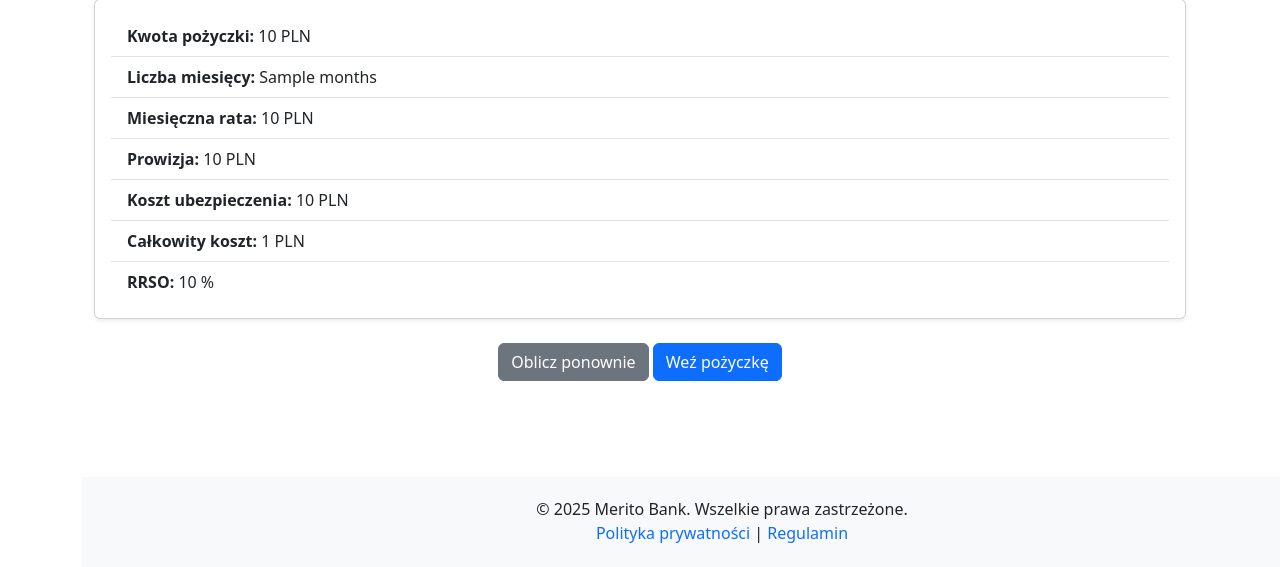
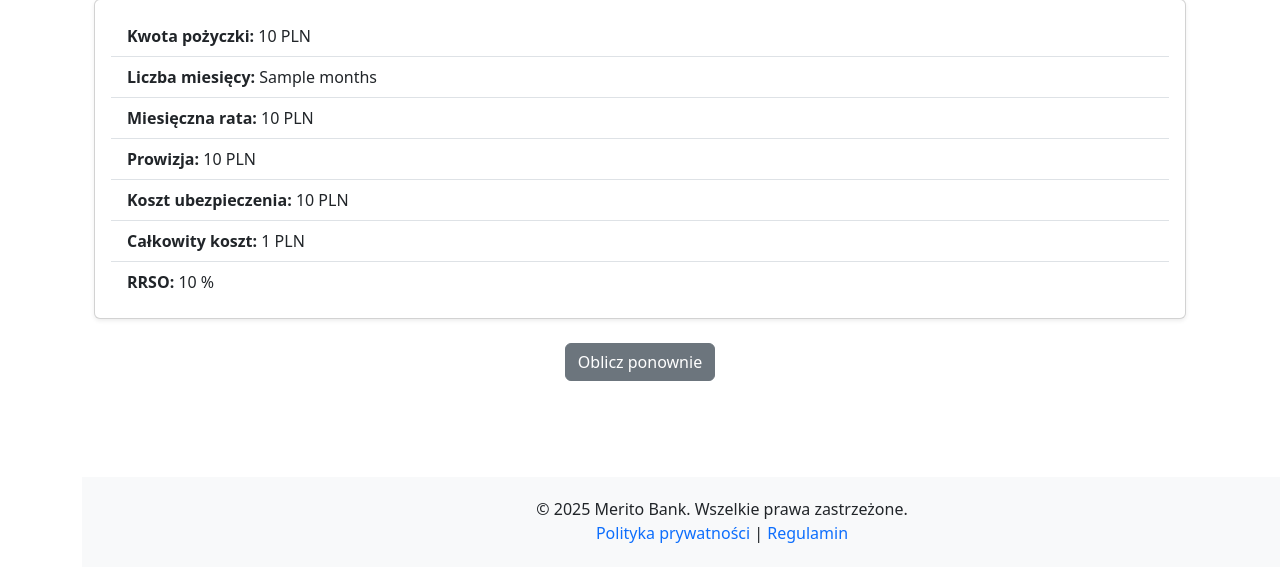
Before and after one commit to aleksandra-wilk/bank-account-simulator, a Flask app: template templates/loan_confirmation.html in a window 1280 px wide; the page is wider, and only the part inside the window is pictured. Shown: the part 233-800 px from the top of that part. Run offline with Flask 3, Linux system fonts and the light colour scheme; the template is opened without the code that fills it: most values are stand-ins (such as "Sample title", 1, 10 or a date in 2020).

Commit message:
Update loan_confirmation.html

```diff
--- a/templates/loan_confirmation.html
+++ b/templates/loan_confirmation.html
@@ -24,7 +24,6 @@
 
         <form method="POST" action="{{ url_for('create_credit') }}" class="d-inline">
             <input type="hidden" name="amount" value="{{ loan_data.amount }}">
-            <button type="submit" class="btn btn-primary">Weź pożyczkę</button>
         </form>
     </div>
 {% endblock %}
```
